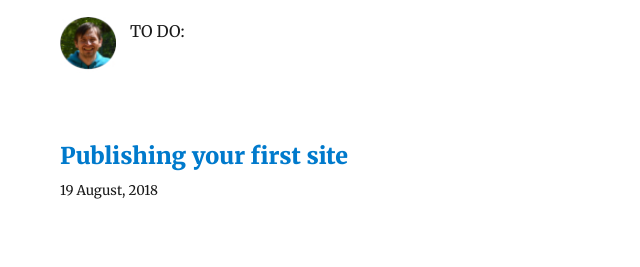
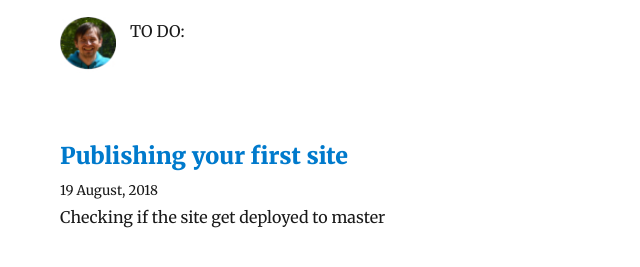
Before and after one commit to wieslawmlynarski/wieslawmlynarski.github.io, a Gatsby site: page / in a window 1280 px wide. Shown: the part 137-404 px from the top of the page, without its empty margins (265-905 px from the left). Built offline with nearby package versions, Linux system fonts and the light colour scheme; Gatsby itself is replaced by a stand-in of ours; some packages are replaced by stand-ins of ours.

Commit message:
Check if test will work

```diff
--- a/src/pages/deploy-personal-site/index.md
+++ b/src/pages/deploy-personal-site/index.md
@@ -2,3 +2,5 @@
 title: Publishing your first site
 date: "2018-08-19T22:12:03.284Z"
 ---
+
+Checking if the site get deployed to master
```
